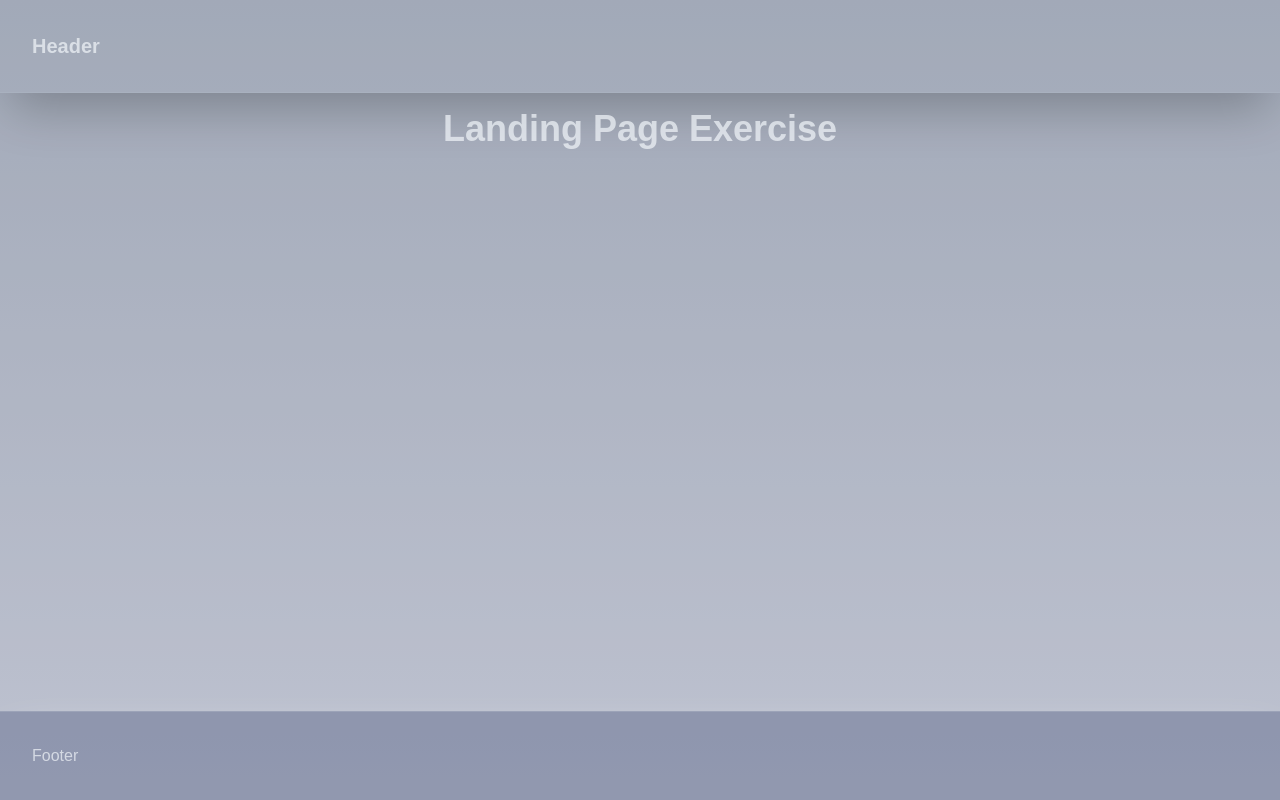
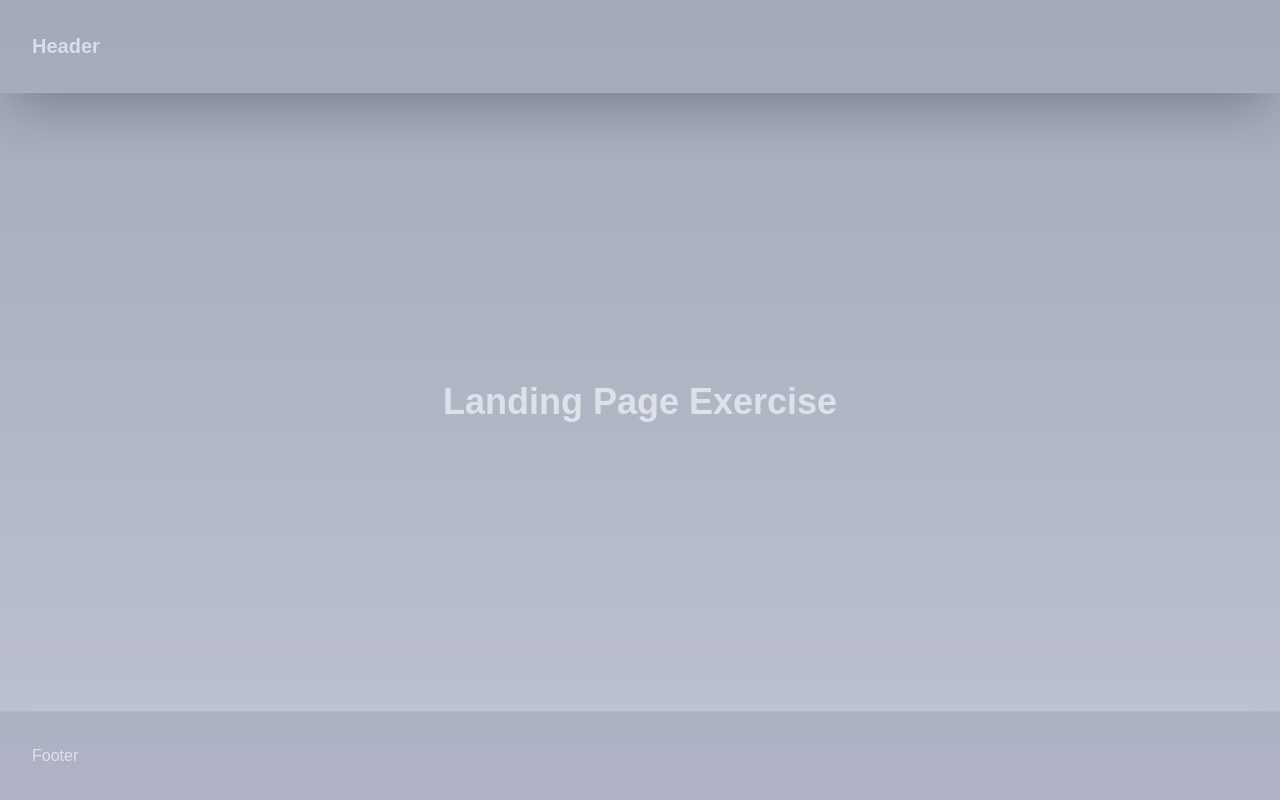
Before and after one commit to midcenturydude7/nextjs-landing-page-exercise, a Next.js app: page / in a window 1280 px wide. Built offline with nearby package versions, Linux system fonts and the light colour scheme; a web font is replaced by a local one.

Commit message:
Small edit

```diff
--- a/app/components/Footer/Footer.jsx
+++ b/app/components/Footer/Footer.jsx
@@ -1,6 +1,6 @@
 export default function Footer() {
   return (
-    <footer className="border-t-[1px] border-slate-300/20 bg-[#2A3765]/30 shadow-2xl shadow-slate-100">
+    <footer className="border-t-[1px] border-slate-300/20 bg-[#2A3765]/10 shadow-2xl shadow-slate-100">
       <div className="p-8">Footer</div>
     </footer>
   );
--- a/app/components/Main/Main.jsx
+++ b/app/components/Main/Main.jsx
@@ -1,3 +1,7 @@
 export default function Main({ children }) {
-  return <div className="flex flex-1 flex-col px-8">{children}</div>;
+  return (
+    <div className="flex min-h-[100%] flex-1 flex-col justify-center px-8">
+      {children}
+    </div>
+  );
 }
```
